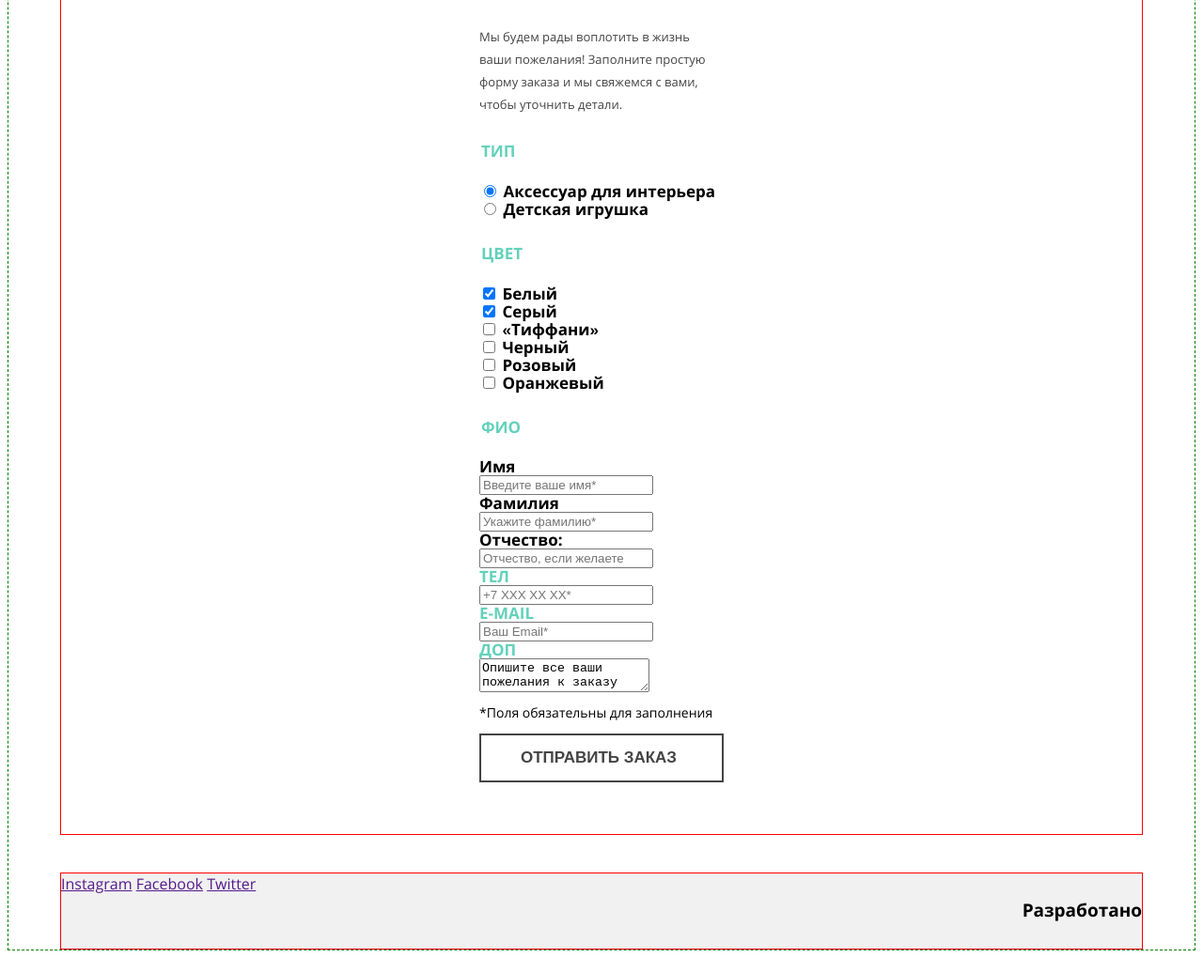
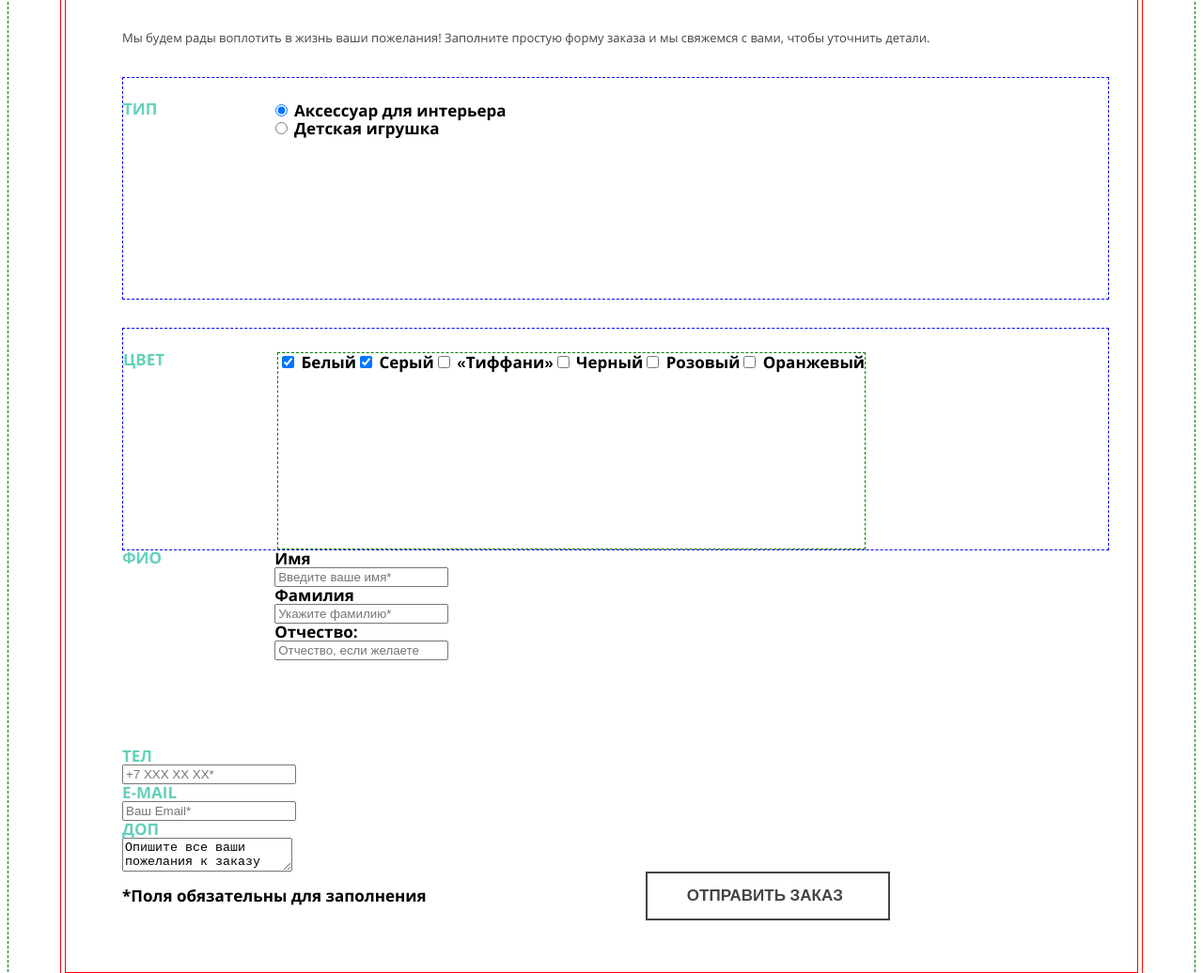
Before and after one commit to DimitriAleksandrovic/187460-mishka, a website: page form.html in a window 1280 px wide. Shown: the part 281-1317 px from the top of the page at 94% size. Drawn offline with nearby package versions, Linux system fonts and the light colour scheme; files that its build step writes are made by us from their sources; files whose address does not match are found by name.

Commit message:
добавил сетку стр. form

```diff
--- a/form.html
+++ b/form.html
@@ -30,61 +30,75 @@
     <main class="main-wrapper">
         <form class="order" action="https://echo.htmlacademy.ru" method="post">
             <p class="order__txt">Мы будем рады воплотить в жизнь ваши пожелания! Заполните простую форму заказа и мы свяжемся с вами, чтобы уточнить детали.</p>
-            <fieldset class="order__fieldset">
-                <legend class="order__fieldset-headline">Тип</legend>
+            <div class="order__fieldset-radio">
+                <div class="order__fieldset-headline">Тип</div>
                 <div class="order__radio">
+                    <div class="order__radio-field">
                         <input type="radio" name="interier" id="interier" checked>
                         <label class="order__fieldlabel" for="interier">Аксессуар для интерьера</label>
                     </div>
-                <div class="order__radio">
+                    <div class="order__radio-field">
                         <input type="radio" name="toy" id="toy">
                         <label class="order__fieldlabel" for="interier">Детская игрушка</label>
                     </div>
-            </fieldset>
-            <fieldset class="order__fieldset">
-                <legend class="order__fieldset-headline">Цвет</legend>
+                </div>
+            </div>
+            <div class="order__fieldset-checkbox">
+                <div class="order__fieldset-headline">Цвет</div>
                 <div class="order__checkbox">
+                    <div class="order__checkbox-field">
                         <input type="checkbox" name="white" id="white" checked>
                         <label class="order__fieldlabel" for="white">Белый</label>
                     </div>
-                <div class="order__checkbox">
-                    <input class="order__checkbox" type="checkbox" name="gray" id="gray" checked>
+                    <div class="order__checkbox-field">
+                        <input class="checkbox" type="checkbox" name="gray" id="gray" checked>
                         <label class="order__fieldlabel" for="gray">Серый</label>
                     </div>
-                <div class="order__checkbox">
+                    <div class="order__checkbox-field">
                         <input type="checkbox" name="tiffany" id="tiffany">
                         <label class="order__fieldlabel" for="tiffany">«Тиффани»</label>
                     </div>
-                <div class="order__checkbox">
+                    <div class="order__checkbox-field">
                         <input type="checkbox" name="black" id="black">
                         <label class="order__fieldlabel" for="black">Черный</label>
                     </div>
-                <div class="order__checkbox">
+                    <div class="order__checkbox-field">
                         <input type="checkbox" name="rose" id="rose">
                         <label class="order__fieldlabel" for="rose">Розовый</label>
                     </div>
-                <div class="order__checkbox">
+                    <div class="order__checkbox-field">
                         <input type="checkbox" name="orange" id="orange">
                         <label class="order__fieldlabel" for="orange">Оранжевый</label>
                     </div>
-            </fieldset>
-            <fieldset class="order__fieldset">
-                <legend class="order__fieldset-headline">ФИО</legend>
+                </div>
+            </div>
+            <div class="order__fieldset-username">
+                <div class="order__fieldset-headline">ФИО</div>
+                <div class="order__username">
+                    <div class="order__username-field">
                         <label class="order__fieldlabel" for="1st-name">Имя</label>
                         <input class="order__textfield" type="text" name="1st-name" id="1st-name" placeholder="Введите ваше имя*" required>
+                    </div>
+                    <div class="order__username-field">
                         <label class="order__fieldlabel" for="family-name">Фамилия</label>
                         <input class="order__textfield" type="text" name="family-name" id="family-name" placeholder="Укажите фамилию*" required>
+                    </div>
+                    <div class="order__username-field">
                         <label class="order__fieldlabel" for="father-name">Отчество:</label>
                         <input class="order__textfield" type="text" name="father-name" id="father-name" placeholder="Отчество, если желаете">
-            </fieldset>
+                    </div>
+                </div>
+            </div>
             <label class="order__fieldset-headline" for="tel">Тел</label>
             <input class="order__textfield order__textfield--tel" type="tel" name="tel" id="tel" placeholder="+7 ХХХ ХХ ХХ*" pattern="+7 [0-9]{3} [0-9]{2} [0-9]{2}" required>
             <label class="order__fieldset-headline" for="email">E-mail</label>
             <input class="order__textfield order__textfield--email" type="email" name="email" id="email" placeholder="Ваш Email*" required>
             <label class="order__fieldset-headline" for="add">Доп</label>
             <textarea class="order__textfield" name="add" id="add">Опишите все ваши пожелания к заказу</textarea>
-            <p class="order__textfield order__txt--required">*Поля обязательны для заполнения</p>
+            <div class="order__submit">
+                <p class="order__required">*Поля обязательны для заполнения</p>
                 <button class="btn" type="submit" value="Отправить Заказ">Отправить Заказ</button>
+            </div>
         </form>
     </main>
     <footer class="page-footer">
--- a/sass/blocks/week-offer.scss
+++ b/sass/blocks/week-offer.scss
@@ -76,3 +76,5 @@
         padding: 0;
     }
 }
+
+@media (min-width: 1150px) {}
--- a/sass/global/order.scss
+++ b/sass/global/order.scss
@@ -5,6 +5,7 @@
     padding-right: 30px;
     @include font-set(bold, 17px, 18px, left);
     color: $black;
+    border: 1px solid red;
 }
 
 .order__txt {
@@ -17,12 +18,17 @@
     }
 }
 
-.order__fieldset {
+.order__fieldset-radio,
+.order__fieldset-checkbox {
     padding: 0;
     margin: 0;
     margin-top: 30px;
     padding-top: 25px;
-    border: none;
+    border: 1px dashed blue;
+}
+
+.order__checkbox {
+    border: 1px dashed green;
 }
 
 .order__fieldset-headline {
@@ -34,3 +40,39 @@
 .order__textfield {
     display: block;
 }
+
+@media (min-width: 768px) {
+    .order {
+        min-width: 668px;
+    }
+    .order__fieldset-checkbox,
+    .order__fieldset-radio,
+    .order__fieldset-username,
+    .order__submit {
+        display: flex;
+        /*justify-content: space-between;*/
+    }
+    .order__fieldset-headline {
+        /*float: left;*/
+        padding-right: 120px;
+        min-height: 210px;
+    }
+    .order__checkbox {
+        display: flex;
+        flex-wrap: wrap;
+        justify-content: space-between;
+    }
+    .order__required {
+        order: 1;
+    }
+}
+
+@media (min-width: 1150px) {
+    .order {
+        width: 1050px;
+        padding-left: 60px;
+    }
+    .order__required {
+        order: -1;
+    }
+}
```
Lines whose indentation alone changed are shown as unchanged.
